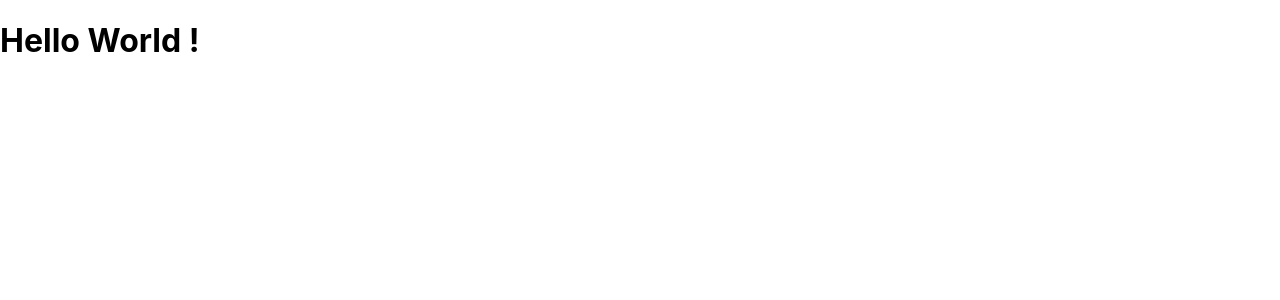
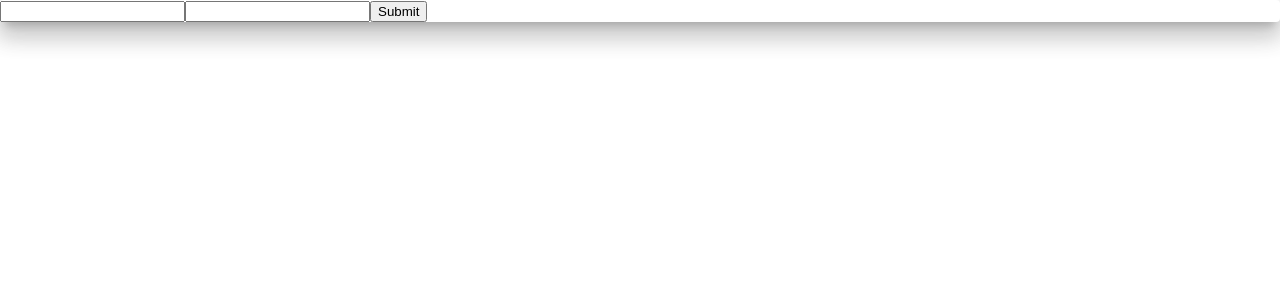
Before and after one commit to aktech27/React-MUI-Login, a React (Create React App) app: page / in a window 1280 px wide. Shown: the top 300 px of the page. Built offline with nearby package versions, Linux system fonts and the light colour scheme.

Commit message:
Added Login Skeletal Structure

```diff
--- a/src/App.js
+++ b/src/App.js
@@ -1,8 +1,14 @@
+import { BrowserRouter, Switch, Route } from "react-router-dom";
+import Login from "./pages/Login";
+
 function App() {
   return (
-    <div className="App">
-      <h1>Hello World !</h1>
-    </div>
+    <BrowserRouter>
+      <Switch>
+        <Route exact path="/" component={Login} />
+        <Route exact path="/login" component={Login} />
+      </Switch>
+    </BrowserRouter>
   );
 }
 
--- /dev/null
+++ b/src/components/Login/LoginForm.jsx
@@ -0,0 +1,13 @@
+import React from "react";
+
+const LoginForm = ({ setEmail, setPassword }) => {
+  return (
+    <form>
+      <input />
+      <input />
+      <button>Submit</button>
+    </form>
+  );
+};
+
+export default LoginForm;
--- /dev/null
+++ b/src/components/index.js
@@ -0,0 +1 @@
+export { default as LoginForm } from "./Login/LoginForm";
--- /dev/null
+++ b/src/hooks/useStyles.js
@@ -0,0 +1,5 @@
+import { makeStyles } from "@material-ui/core";
+
+const useStyles = makeStyles({});
+
+export default useStyles;
--- /dev/null
+++ b/src/pages/Login.jsx
@@ -0,0 +1,17 @@
+import React, { useState } from "react";
+import { Paper } from "@material-ui/core";
+import useStyles from "../hooks/useStyles";
+import { LoginForm } from "../components";
+
+const Login = () => {
+  const styles = useStyles();
+  const [email, setEmail] = useState("");
+  const [password, setPassword] = useState("");
+  return (
+    <Paper elevation={15}>
+      <LoginForm setEmail={setEmail} setPassword={setPassword} />
+    </Paper>
+  );
+};
+
+export default Login;
```
